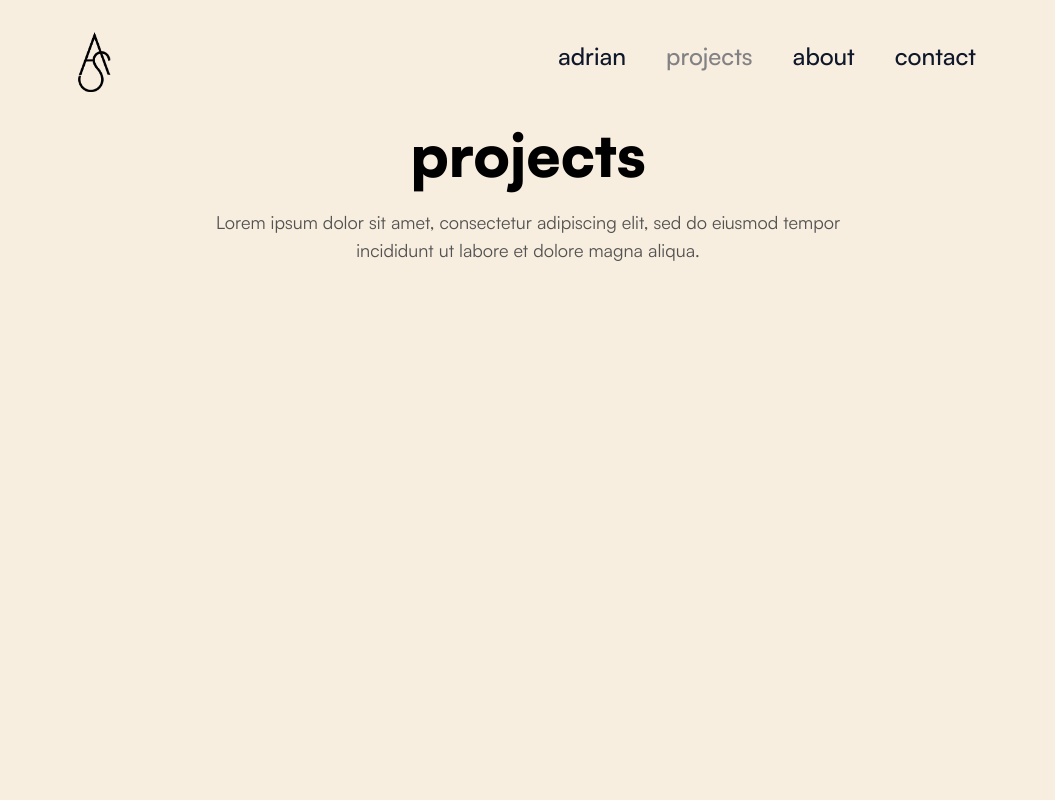
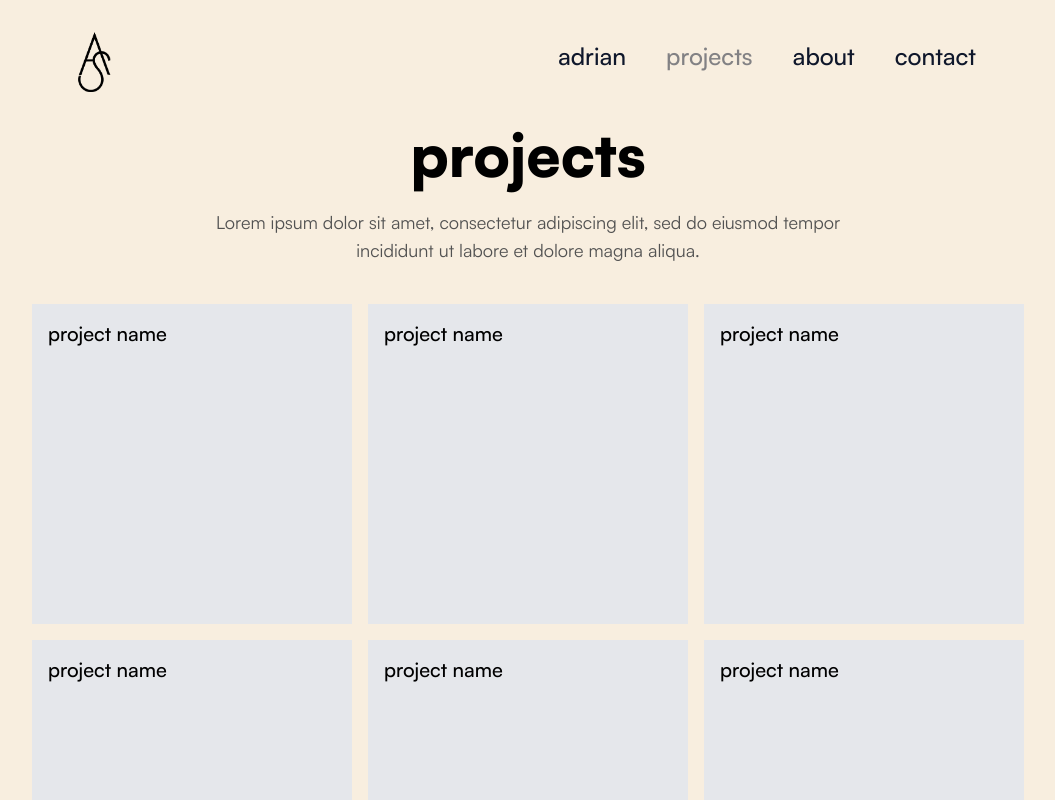
Before and after one commit to asounthala/portfolio, a React (Vite) app: page /projects in a window 1280 px wide. Shown: the top 800 px of the page, without its empty margins (112-1167 px from the left). Built offline with nearby package versions, Linux system fonts and the light colour scheme; a web font is replaced by a local one.

Commit message:
Create project card componenet

```diff
--- a/src/components/pages/Projects.jsx
+++ b/src/components/pages/Projects.jsx
@@ -1,17 +1,29 @@
 import React from 'react'
 import Navbar from '../ui/navbar'
+import ProjectCard from '../ui/ProjectCard'
 
 const Projects = () => {
   return (
     <>
       <Navbar />
       <div className='font-satoshi md:max-w-[900px] mx-auto'>
-          <h1 className='flex justify-center font-satoshi-black text-6xl'>projects</h1>
-          <p className='flex justify center text-center text-lg pt-6 w-3/4 mx-auto text-neutral-600'>
-            Lorem ipsum dolor sit amet, consectetur adipiscing elit,
-            sed do eiusmod tempor incididunt ut labore et dolore magna aliqua.
-          </p>
+        <h1 className='flex justify-center font-satoshi-black text-6xl'>projects</h1>
+        <p className='flex justify center text-center text-lg pt-6 w-3/4 mx-auto text-neutral-600'>
+          Lorem ipsum dolor sit amet, consectetur adipiscing elit,
+          sed do eiusmod tempor incididunt ut labore et dolore magna aliqua.
+        </p>
+      </div>
+      <div className='flex justify-center'>
+        <div className='grid grid-cols-1 md:grid-cols-2 lg:grid-cols-3
+        gap-4 p-10'>
+          <ProjectCard />
+          <ProjectCard />
+          <ProjectCard />
+          <ProjectCard />
+          <ProjectCard />
+          <ProjectCard />
         </div>
+      </div>
     </>
   )
 }
--- /dev/null
+++ b/src/components/ui/ProjectCard.jsx
@@ -0,0 +1,13 @@
+import React from 'react'
+
+const ProjectCard = () => {
+  return (
+    <div className='bg-gray-200 w-80 h-80 '>
+        <h1 className='text-xl font-satoshi-medium pt-4 pl-4'>
+            project name
+        </h1>
+    </div>
+  )
+}
+
+export default ProjectCard
```
